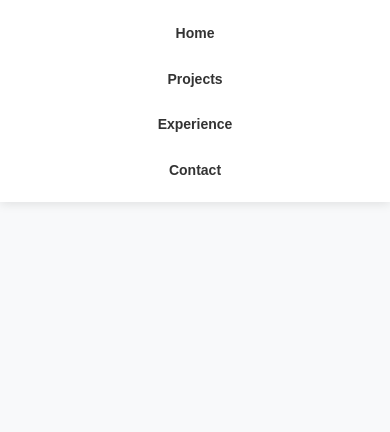
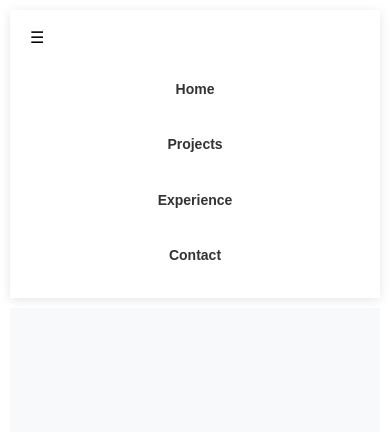
Before and after one commit to gargigajjar/gargigajjar.github.io, a plain HTML site: page index.html in a window 390 px wide. Shown: the top 432 px of the page. Drawn offline with Linux system fonts and the light colour scheme.

Commit message:
added additional responsive logic

```diff
--- a/css/NavigrationBar.css
+++ b/css/NavigrationBar.css
@@ -1,3 +1,13 @@
+.menu-icon {
+    display: none;
+    cursor: pointer;
+}
+
+.nav-links {
+    display: flex;
+    list-style: none;
+}
+
 nav.navbar {
     position: sticky;
     top: 0;
@@ -48,8 +58,47 @@ nav ul li a:hover {
 }
 
 @media (max-width: 480px) {
+    .menu-icon {
+        display: block;
+    }
+
+    .nav-links {
+        display: none;
+        flex-direction: column;
+    }
+
+    .nav-links li {
+        margin: 10px 0;
+    }
+
+    .nav-links.hidden {
+        display: flex;
+    }
 
     nav ul li a {
         font-size: 14px;
     }
 }
+
+@media (max-width: 600px) {
+    .menu-icon {
+        display: block;
+    }
+
+    .nav-links {
+        display: none;
+        flex-direction: column;
+    }
+
+    .nav-links li {
+        margin: 10px 0;
+    }
+
+    .nav-links.hidden {
+        display: flex;
+    }
+
+    nav ul li a {
+        font-size: 14px;
+    }
+}
--- a/css/master.css
+++ b/css/master.css
@@ -52,7 +52,52 @@ section#contact{
 @media (max-width: 480px) {
 
   section {
-    height: 80vh;
-    padding-top: 35vh;
+    height: 250vh;
+    padding-top: 15vh;
   }
 }
+
+@media only screen and (max-width: 600px) {
+  body {
+    font-size: 16px; /* Adjust the base font size for smaller screens */
+  }
+
+  h2 {
+    font-size: 1.5rem; /* Slightly reduce heading sizes */
+  }
+
+  p {
+    font-size: 0.9rem; /* Make paragraph text smaller */
+  }
+
+  * {
+    flex-direction: column; /* Stack sections vertically */
+    padding: 5px; /* Reduce padding */
+  }
+
+  section {
+    height: 250vh;
+    margin: 10px 0;
+    padding-top: 15vh;
+  }
+}
+
+@media (max-width: 320px) {
+  h2 {
+    font-size: 1.2rem; /* Further reduce heading sizes for very small screens */
+  }
+
+  p {
+    font-size: 0.8rem; /* Make paragraph text smaller */
+  }
+
+  .menu-icon {
+    font-size: 24px; /* Increase icon size for better visibility */
+  }
+
+  section {
+    height: 300vh;
+    margin: 10px 0;
+    padding-top: 15vh;
+  }
+}
--- a/index.html
+++ b/index.html
@@ -12,14 +12,17 @@
 <body>
     <nav class="navbar">
         <link rel="stylesheet" href="css/NavigrationBar.css">
-        <ul>
+        <div class="menu-icon" onclick="toggleMenu()">
+            ☰
+        </div>
+        <ul id="nav-links" class="nav-links hidden">
             <li><a href="#home">Home</a></li>
             <li><a href="#projects">Projects</a></li>
             <li><a href="#experience">Experience</a></li>
             <li><a href="#contact">Contact</a></li>
         </ul>
     </nav>
-
+    <script src="js/main.js"></script>
     <section id="home">
         <link rel="stylesheet" href="css/Home.css">
         <h1>Gargi Gajjar</h1>
@@ -34,12 +37,12 @@
                 an environment of continuous improvement and collaboration.</p>
             <p id="skillsheader">Key Skills:</p>
             <p id="skills">
-                Programming Languages: Java, C, C++, JavaScript, HTML, CSS
-                <br>Frameworks: Spring Boot, SWT
-                <br>Technologies: Docker, AWS (ECS, EC2, ECR, Lambda, S3), Maven, RDF4J, SPARQL, GraphDB
-                <br>Databases: Oracle, SQL, MySQL
-                <br>Healthcare Data Standards: HL7, FHIR, CCDA, X12, V2
-                <br>Additional Skills: GitHub, JMeter, AI integration with OpenAI's GPT-3.5 API</p>
+                <strong>Programming Languages:</strong> Java, C, C++, JavaScript, HTML, CSS
+                <br><strong>Frameworks:</strong> Spring Boot, SWT
+                <br><strong>Technologies:</strong> Docker, AWS (ECS, EC2, ECR, Lambda, S3), Maven, RDF4J, SPARQL, GraphDB
+                <br><strong>Databases:</strong> Oracle, SQL, MySQL
+                <br><strong>Healthcare Data Standards:</strong> HL7, FHIR, CCDA, X12, V2
+                <br><strong>Additional Skills:</strong> GitHub, JMeter, AI integration with OpenAI's GPT-3.5 API</p>
         </div>
     </section>
 
--- a/js/main.js
+++ b/js/main.js
@@ -0,0 +1,4 @@
+function toggleMenu() {
+    const navLinks = document.getElementById('nav-links');
+    navLinks.classList.toggle('hidden');
+}
```
